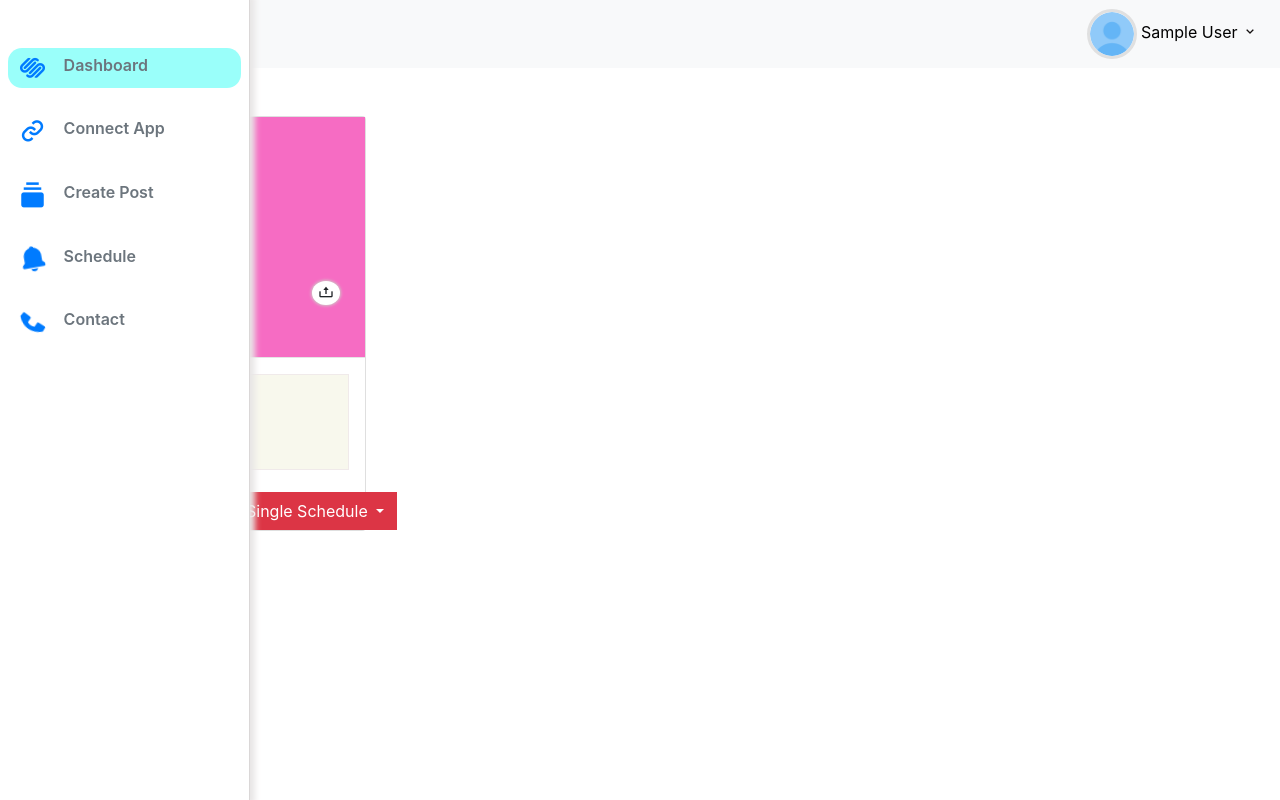
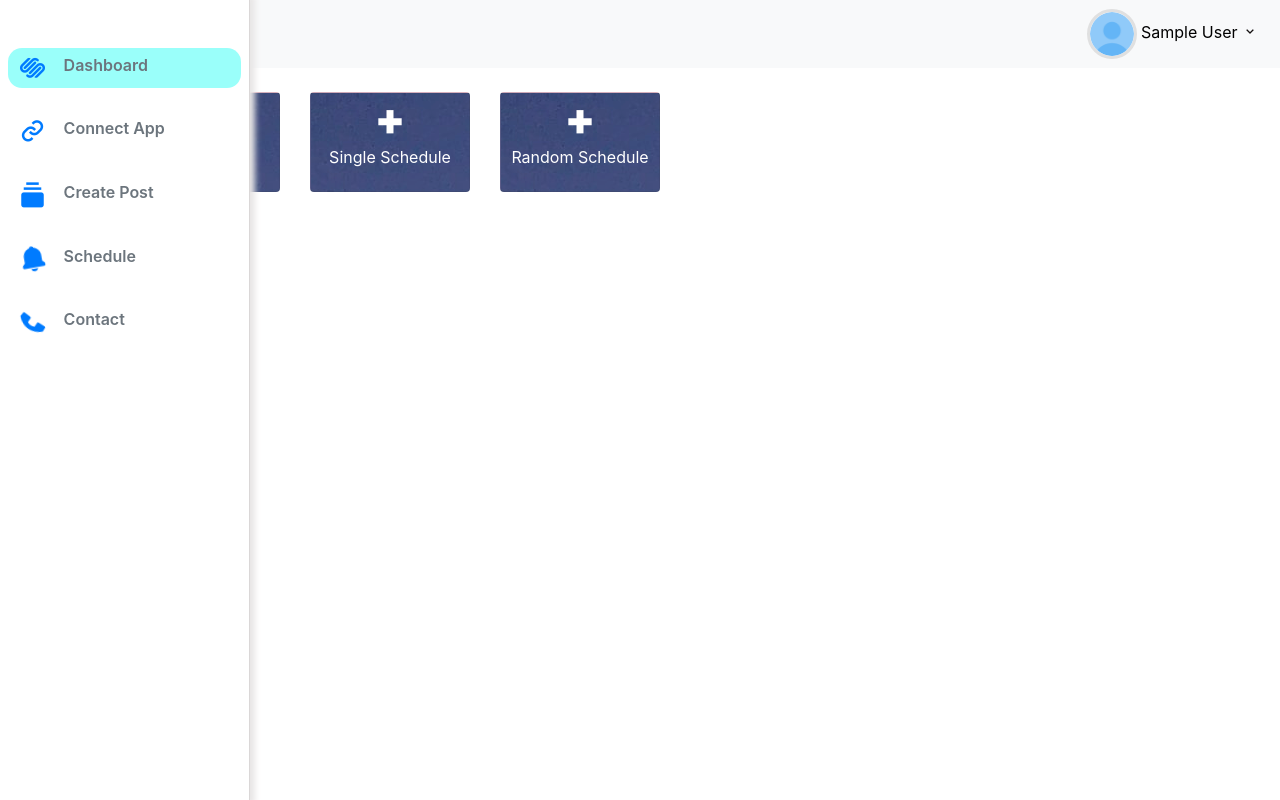
Before and after one commit to vinay-yadav/ZetaShare, a Django app: page /app/create-zets/ in a window 1280 px wide. Run offline with Django 3.2, Linux system fonts and the light colour scheme; the visitor is signed in with stand-in values (Sample User, id 1); data that the repository does not hold is empty; parts of the project's set-up code (start-up, migrations or seed data) failed here and were passed over; some libraries are stand-ins or nearby versions.

Commit message:
post now and singleScheduler modal complete

```diff
--- a/static_files/css/postcard.css
+++ b/static_files/css/postcard.css
@@ -50,46 +50,117 @@
 }
 
 /* scheduling button */
+.bg-img-1{
+    background-image: url('../images/postbg2.png');
+    width: 100%;
+    height: 100px;
+    box-shadow: 0 0 5px 1px #e4e4e4b3;
+}
 
-.sbutton{
-    width: max-content;
-    border-radius: 0;
+.bg-img-2{
+    background-image: url('../images/postbg2.png');
+    width: 100%;
+    height: 100px;
+}
+
+.bg-img-3{
+    background-image: url('../images/postbg3.jpeg');
+    opacity: 0.8;
+    width: 100%;
+    height: 100px;
+}
+.bg-img-3:hover{
+    opacity: 1;
+}
+.card-content{
+    text-align: center;
+    padding: 10px 0;
+    color: white;
+
+}
+.card-content .card-icon{
+    text-align: center;
+    display: block;
+    font-size: 28px;
+}
+.card-content .card-title{
+    text-align: center;
+    display: block;
+}
+
+
+/* dropdown */
+#form-postnow label{
+    font-family: monospace;
+    font-weight: 600;
+    font-size: 14px;
+    padding-left: 12px;
+}
+.post-button{
+    width: 100%;
+    border: 0;
+    box-shadow: none;
+    outline: none;
+    padding: 0;
+}
+.postimgupload .btn{
+    width: 100%;
+    border-radius: 10px;
+    height: 60px;
+    z-index: 100;
     box-shadow: none;
 }
 
-.random-schedule-dropdown-menu,.single-schedule-dropdown-menu{
-    display: none;
+.postimgupload #postimg{
     position: absolute;
-    background: white;
     left: 0;
-    width: 235px;
-    border: 1px solid rgba(0, 0, 0, 0.15);
-    z-index: 100;
-    transform: translate3d(0px, 42px, 0px);
-    padding: 0.5rem 0;
+    width: 100%;
+    padding: 1rem;
+    opacity: 0;
+}
+.post-caption-container textarea{
+    width: 100%;
+    resize: none;
+    border-radius: 16px;
+    border: 1.5px solid #c5c1c1;
+    box-shadow: none;
+    outline: none;
+    padding: 5px 10px;
+}
+.app-title{
+    font-family: monospace;
+    font-weight: 600;
+    font-size: 14px;
+    padding-left: 12px;
+}
+.types-item{
+    padding: 5px;
+    margin-right: 10px;
+    width: 154px;
+    justify-content: center;
+    font-weight: 600;
+}
+.types-item .logo{
+    width:30px;
+    height: 30px;
 }
 
-.drop-item{
-    display: block;
-    width: 100%;
-    padding: 0.25rem 1.5rem;
-    clear: both;
-    font-weight: 400;
-    color: #212529;
-    text-align: inherit;
-    white-space: nowrap;
-    background-color: transparent;
-    border: 0;
+.types-item input[type="checkbox"]{
+    margin: 0px 0 0 16px;
 }
-.app-checkbox {
-    position: absolute;
-    right: 30px;
-    margin: 6px 0;
+
+.pages-dropdown{
+    display:none
 }
-.event-title{
-    color: #717171f2;
-    font-weight: 500;
+.pages-dropdown.show{
+    display:block
 }
-.random-schedule-dropdown-menu .schdule-event{
-    display: none;
+
+.Scheduledatetime input{
+    width: 175px;
+    font-size: 14px;
+    padding-left: 8px;
+    border: 2px solid rgba(0, 0, 0, 0.12);
+    border-radius: 10px;
+    color: rgba(0, 0, 0, 0.65);
 }
--- a/templates/zets/card.html
+++ b/templates/zets/card.html
@@ -9,130 +9,194 @@
 
 {% block content %}
 <div class="wrapper">
-    <form method="post" action="" id="post-form">
         {%  csrf_token %}
-        <div class="card my-5" style="width: 18.5em;">
-            <img src="" id="image_preview" alt="">
 
-            <div class="button_upload" type="button">
-                <input type="file" name="postimage" id="post" style="display: none;">
-                <label for="post" role="button" class="my-0" onload="imagePreview()"> <i
-                        class='bx bx-upload'></i></label>
+      <div class="container">
+        <div class="row">
+            <div class="col-md-2 ">
+              <button class="btn btn-default post-button mt-4" data-toggle="modal" data-target="#modal-for-postnow">
+                <div class="card bg-img-3 ">
+                    <div class="card-content">
+                        <span class="card-icon">
+                            <i class='bx bx-plus-medical'></i>
+                        </span>
+                <span class="card-title">Post Now</span>
+                    </div>
+                </div>
+              </button>
+
+              <!-- modal for post now -->
+              <div class="modal fade" id="modal-for-postnow" tabindex="-1" role="dialog" aria-labelledby="modal-for-postnow" aria-hidden="true">
+                <div class="modal-dialog modal-dialog-centered" role="document">
+                  <div class="modal-content">
+                    <div class="modal-header">
+                      <h5 class="modal-title" id="exampleModalLongTitle">Post Now</h5>
+                      <button type="button" class="close" data-dismiss="modal" aria-label="Close">
+                        <span aria-hidden="true">&times;</span>
+                      </button>
+                    </div>
+                    <div class="modal-body">
+                        <form id="form-postnow" method="GET">
+                            <div class="postimgupload">
+                                <label for="posting">Upload Image</label>
+                                <div class="btn btn-primary">
+                                    <img src="{% static 'images/upload.png' %}" alt="Uplaod Image" height="50px" style="opacity: 0.8;">
+                                </div>
+                                <input type="file" name="postimg" id="postimg">
+                            </div>
+                            <div class="post-caption-container mt-3">
+                                <label for="postcaption">Your Caption</label>
+                                <textarea name="caption" id="postcaption" rows="4"></textarea>
+                            </div>
+
+                            <div class="shared-app mt-3">
+                                <h4 class="app-title">Share On</h4>
+
+                                <div class="share-app-types">
+                                    <div class="group" style="display: inline-grid;">
+                                        <div class="types-item btn btn-primary d-flex" for="fbSchedule" aria-labelledby="fbScheduled" onclick="pagedropdown(this)">
+                                            <i class='bx bxl-facebook-circle' style='color:white;padding-right:5px;font-size: 26px;'  ></i>
+                                            <span class="share-app-name">Facebook</span>
+                                            <i class='bx bxs-chevron-down' style='color:#ffffff;padding: 4px 2px;'  ></i>
+
+                                        </div>
+                                        <div class="fbpages p-3 mt-2 pages-dropdown" id="fbpages" style="border: 1px solid rgba(0,0,0,.15);">
+
+                                        </div>
+                                    </div>
+
+                                    <div class="group" style="display:inline-grid">
+                                        <div class="types-item btn btn-primary d-flex" for="lnSchedule" aria-labelledby="lnScheduled" onclick="pagedropdown(this)">
+                                            <i class='bx bxl-linkedin' style='color:white;padding-right:5px;font-size: 26px;'  ></i>
+                                            <span class="share-app-name">LinkedIn</span>
+                                            <i class='bx bxs-chevron-down' style='color:#ffffff;padding: 4px 2px;'  ></i>
+
+                                        </div>
+                                        <div class="lnpages pages-dropdown p-3 mt-2" id="lnpages" style="border: 1px solid rgba(0,0,0,.15);">
+
+                                        </div>
+                                    </div>
+                                </div>
+                            </div>
+
+                    </div>
+                    <div class="modal-footer">
+                      <button type="button" class="btn btn-danger" data-dismiss="modal">Close</button>
+                      <button type="submit" class="btn btn-primary">Post Now</button>
+                    </div>
+                </form>
+                  </div>
+                </div>
+              </div>
+
+
+
+
+
             </div>
-            <hr class="my-0">
-            <div class="card-body p-3">
-                <textarea name="post-content" id="post-content" rows="5"
-                    placeholder="Write your post caption..."></textarea>
-            </div>
-            <div class="schedule-button">
+            <div class="col-md-2 ">
+                <button class="btn btn-default post-button mt-4" data-toggle="modal" data-target="#modal-for-singleSchedule"  >
+                    <div class="card bg-img-3 ">
+                        <div class="card-content">
+                            <span class="card-icon">
+                                <i class='bx bx-plus-medical'></i>
+                            </span>
+                            <span class="card-title">Single Schedule</span>
+                        </div>
+                </button>
 
-                <div class="row">
-                    <div class="col-sm-6">
-                        <div class="btn-group">
-                            <button type="button" class="btn btn-primary sbutton dropdown-toggle" id="random-schedule"> Random Schedule </button>
-                            <div class="random-schedule-dropdown-menu">
-                                <div class="drop-item">
-                                    <label for="fbSchedule">Facebook</label>
-                                    <input type="checkbox" name="schedule-fb" class="app-checkbox" id="fbSchedule" onclick="scheduletimedate(this)" >
-                                    <div class="schdule-event">
-                                        <div class="dropdown-divider"></div>
-                                        <label for="fbSchedule-date"class="event-title">Date</label>
+                <!-- modal for single Schedule -->
+                <div class="modal fade" id="modal-for-singleSchedule" tabindex="-1" role="dialog" aria-labelledby="modal-for-singleSchedule" aria-hidden="true">
+                    <div class="modal-dialog modal-dialog-centered" role="document">
+                      <div class="modal-content">
+                        <div class="modal-header">
+                          <h5 class="modal-title" id="exampleModalLongTitle">Post Now</h5>
+                          <button type="button" class="close" data-dismiss="modal" aria-label="Close">
+                            <span aria-hidden="true">&times;</span>
+                          </button>
+                        </div>
+                        <div class="modal-body">
+                            <form id="form-singleSchedule" method="GET">
+                                <div class="Scheduledatetime ">
+                                    <div class="date my-2 d-inline-block">
+                                        <label for="scheduledate">Date</label>
                                         <br>
-                                        <input type="date" name="fbSchedule-date" id="fbSchedule-date">
+                                        <input type="date" name="Schedule_Date" id="scheduledate">
+                                    </div>
+                                    <div class="time my-2 mx-2 d-inline-block">
+                                        <label for="scheduletime">Time</label>
                                         <br>
-                                        <label for="fbSchedule-time" class="event-title mt-2">Time</label>
-                                        <br>
-                                        <input type="time" name="fbSchedule-time" id="fbSchedule-time">
+                                        <input type="time" name="Schedule_Time" id="scheduletime">
+                                    </div>
+                                </div>
+                                <div class="postimgupload">
+                                    <label for="posting">Upload Image</label>
+                                    <div class="btn btn-primary p-0">
+                                        <img src="{% static 'images/upload.png' %}" alt="Uplaod Image" height="50px" style="opacity: 0.8;padding: 0 8px;">
+                                        <input type="file" name="postimg" id="postimg">
+                                    </div>
+
+                                </div>
+                                <div class="post-caption-container mt-3">
+                                    <label for="postcaption">Your Caption</label>
+                                    <textarea name="caption" id="postcaption" rows="4"></textarea>
+                                </div>
+
+                                <div class="shared-app mt-3">
+                                    <h4 class="app-title">Share On</h4>
+
+                                    <div class="share-app-types">
+                                        <div class="group" style="display: inline-grid;">
+                                            <div class="types-item btn btn-primary d-flex" for="fbSchedule" aria-labelledby="fbScheduled" onclick="pagedropdown(this)">
+                                                <i class='bx bxl-facebook-circle' style='color:white;padding-right:5px;font-size: 26px;'  ></i>
+                                                <span class="share-app-name">Facebook</span>
+                                                <i class='bx bxs-chevron-down' style='color:#ffffff;padding: 4px 2px;'  ></i>
+
+                                            </div>
+                                            <div class="fbpages p-3 mt-2 pages-dropdown" id="fbpages" style="border: 1px solid rgba(0,0,0,.15);">
+
+                                            </div>
+                                        </div>
+
+                                        <div class="group" style="display:inline-grid">
+                                            <div class="types-item btn btn-primary d-flex" for="lnSchedule" aria-labelledby="lnScheduled" onclick="pagedropdown(this)">
+                                                <i class='bx bxl-linkedin' style='color:white;padding-right:5px;font-size: 26px;'  ></i>
+                                                <span class="share-app-name">LinkedIn</span>
+                                                <i class='bx bxs-chevron-down' style='color:#ffffff;padding: 4px 2px;'  ></i>
+
+                                            </div>
+                                            <div class="lnpages pages-dropdown p-3 mt-2" id="lnpages" style="border: 1px solid rgba(0,0,0,.15);">
+
+                                            </div>
+                                        </div>
                                     </div>
                                 </div>
 
-                                <div class="dropdown-divider"></div>
+                        </div>
+                        <div class="modal-footer">
+                          <button type="button" class="btn btn-danger" data-dismiss="modal">Close</button>
+                          <button type="submit" class="btn btn-primary">Schedule Post</button>
+                        </div>
+                    </form>
+                      </div>
+                    </div>
+                  </div>
 
-                                <div class="drop-item">
-                                    <label for="lnSchedule">LinkedIn</label>
-                                    <input type="checkbox" name="schedule-ln" class="app-checkbox" id="lnSchedule" onclick="scheduletimedate(this)">
-                                    <div class="schdule-event">
-                                        <div class="dropdown-divider"></div>
-                                        <label for="fbSchedule-date"class="event-title">Date</label>
-                                        <br>
-                                        <input type="date" name="fbSchedule-date" id="fbSchedule-date">
-                                        <br>
-                                        <label for="fbSchedule-time" class="event-title mt-2">Time</label>
-                                        <br>
-                                        <input type="time" name="fbSchedule-time" id="fbSchedule-time">
-                                    </div>
-                                </div>
-
-                                <div class="dropdown-divider"></div>
-
-                                <div class="drop-item">
-                                    <label for="instaSchedule">Instagram</label>
-                                    <input type="checkbox" name="schedule-insta" class="app-checkbox" id="instaSchedule" onclick="scheduletimedate(this)">
-                                    <div class="schdule-event">
-                                        <div class="dropdown-divider"></div>
-                                        <label for="fbSchedule-date"class="event-title">Date</label>
-                                        <br>
-                                        <input type="date" name="fbSchedule-date" id="fbSchedule-date">
-                                        <br>
-                                        <label for="fbSchedule-time" class="event-title mt-2">Time</label>
-                                        <br>
-                                        <input type="time" name="fbSchedule-time" id="fbSchedule-time">
-                                    </div>
-                                </div>
-
-                                <div class="dropdown-divider"></div>
-                                <div class="drop-item">
-                                    <button class="btn btn-success">Post</button>
-                                </div>
-
-                            </div>
+            </div>
+            <div class="col-md-2 ">
+                <button class="btn btn-default post-button mt-4">
+                    <div class="card bg-img-3 ">
+                        <div class="card-content">
+                            <span class="card-icon">
+                                <i class='bx bx-plus-medical'></i>
+                            </span>
+                            <span class="card-title">Random Schedule</span>
                         </div>
                     </div>
-
-
-                    <div class="col-sm-6">
-                        <div class="btn-group">
-                            <button type="button" class="btn btn-danger sbutton dropdown-toggle" id="single-schedule"> Single Schedule                            </button>
-                            <div class="single-schedule-dropdown-menu">
-                                <div class="schdule-event drop-item">
-                                    <div class="dropdown-divider"></div>
-                                    <label for="fbSchedule-date"class="event-title">Date</label>
-                                    <br>
-                                    <input type="date" name="fbSchedule-date" id="fbSchedule-date">
-                                    <br>
-                                    <label for="fbSchedule-time" class="event-title mt-2">Time</label>
-                                    <br>
-                                    <input type="time" name="fbSchedule-time" id="fbSchedule-time">
-                                </div>
-
-                                <div class="dropdown-divider"></div>
-
-                                <div class="drop-item">
-                                    <label for="fbSchedule">Facebook</label>
-                                    <input type="checkbox" name="schedule-fb" class="app-checkbox" id="fbSchedule" onclick="scheduletimedate(this)" >
-                                </div>
-
-                                <div class="drop-item">
-                                    <label for="lnSchedule">LinkedIn</label>
-                                    <input type="checkbox" name="schedule-ln" class="app-checkbox" id="lnSchedule" onclick="scheduletimedate(this)">
-                                </div>
-
-                                <div class="drop-item">
-                                    <label for="instaSchedule">Instagram</label>
-                                    <input type="checkbox" name="schedule-insta" class="app-checkbox" id="instaSchedule" onclick="scheduletimedate(this)">
-                                </div>
-                                <div class="drop-item">
-                                    <button class="btn btn-success">Post</button>
-                                </div>
-
-                            </div>
-                        </div>
-                    </div>
-                </div>
-
+                </button>
             </div>
         </div>
-    </form>
+      </div>
 </div>
 {% endblock %}
 
```
Also changed, not shown: static_files/js/postcard.js (+29 -52 lines), static_files/images/postbg.jpg (added), static_files/images/postbg2.png (added), static_files/images/postbg3.jpeg (added), static_files/images/upload.png (added).
